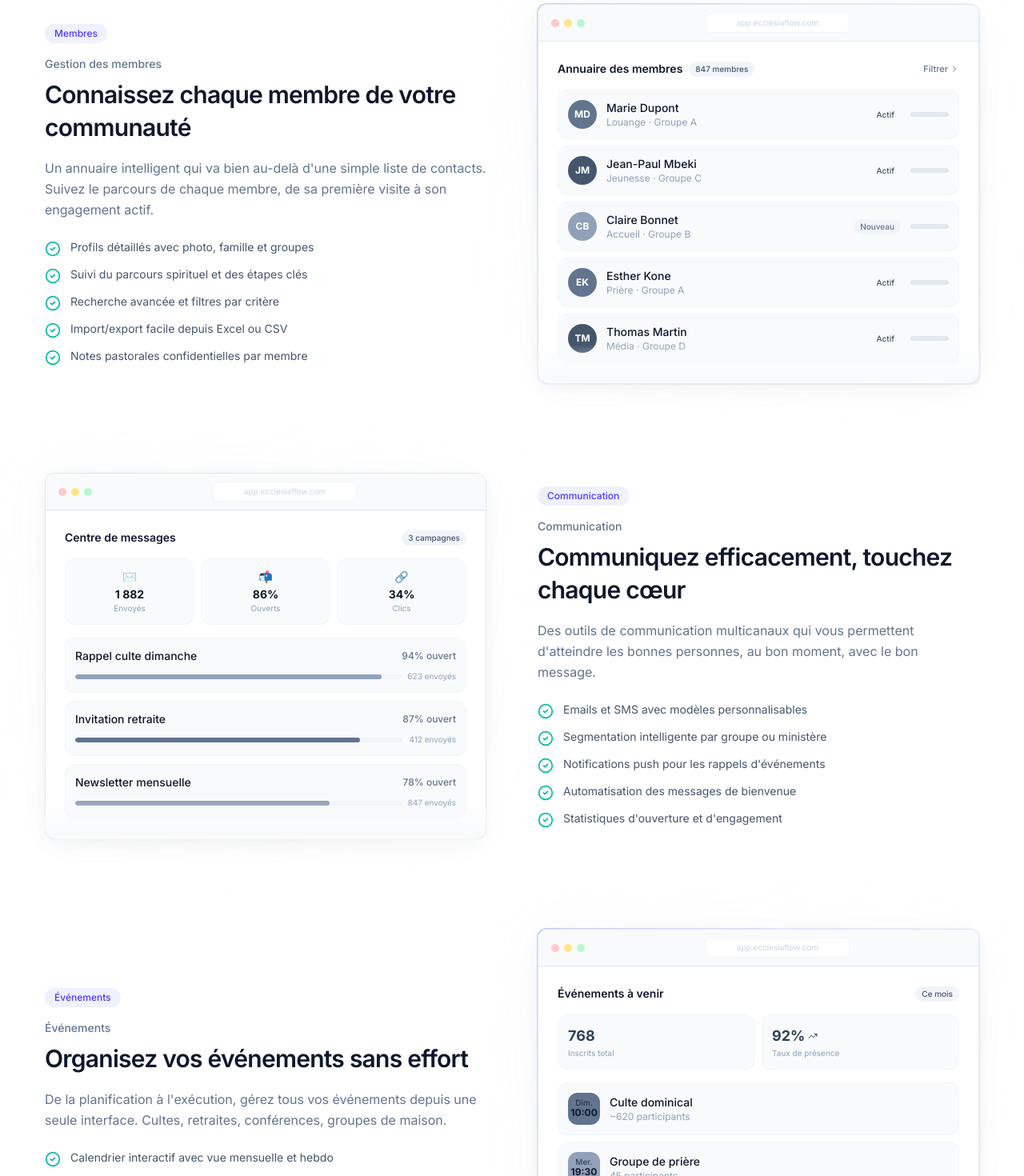
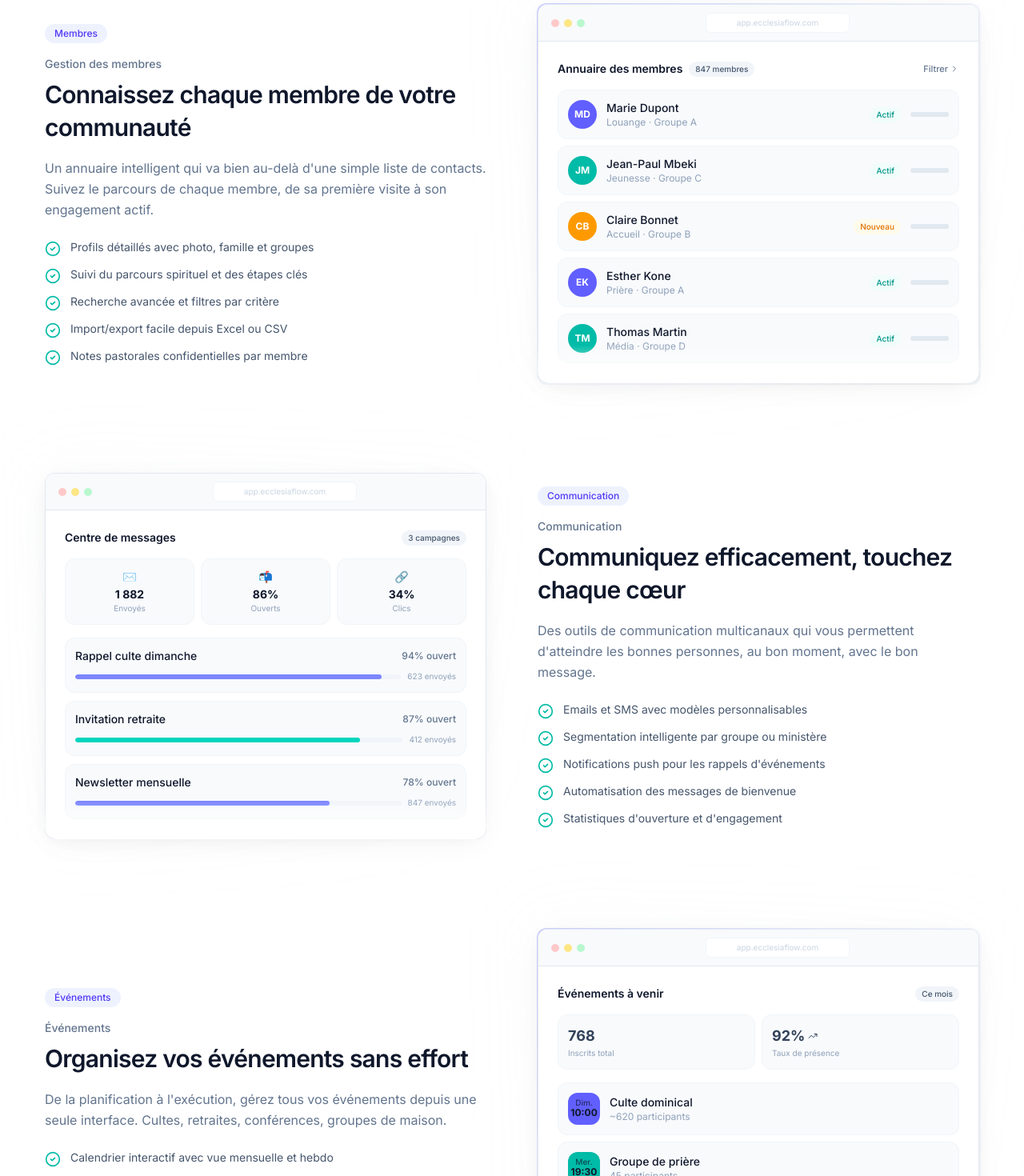
Before and after one commit to GYOM15/ecclesiaflow-landing, a Next.js app: page / in a window 1280 px wide. Shown: the part 4000-5470 px from the top of the page at 80% size. Built offline with nearby package versions, Linux system fonts and the light colour scheme; no server answers.

Commit message:
Apply avatar rotation to deep dive mockups
Replace slate-only colors in feature deep dive
mockup components with the 3-palette rotation
(indigo, teal, amber) for avatars, progress
bars, and event indicators.

```diff
--- a/components/sections/feature-deep-dive.tsx
+++ b/components/sections/feature-deep-dive.tsx
@@ -8,11 +8,11 @@ import { cn } from "@/lib/utils";
 
 function MembersMockup() {
   const members = [
-    { name: "Marie Dupont", role: "Louange · Groupe A", status: "Actif", color: "bg-slate-500", statusBg: "bg-slate-50 text-slate-600" },
-    { name: "Jean-Paul Mbeki", role: "Jeunesse · Groupe C", status: "Actif", color: "bg-slate-600", statusBg: "bg-slate-50 text-slate-600" },
-    { name: "Claire Bonnet", role: "Accueil · Groupe B", status: "Nouveau", color: "bg-slate-400", statusBg: "bg-slate-100 text-slate-500" },
-    { name: "Esther Kone", role: "Prière · Groupe A", status: "Actif", color: "bg-slate-500", statusBg: "bg-slate-50 text-slate-600" },
-    { name: "Thomas Martin", role: "Média · Groupe D", status: "Actif", color: "bg-slate-600", statusBg: "bg-slate-50 text-slate-600" },
+    { name: "Marie Dupont", role: "Louange · Groupe A", status: "Actif", color: "bg-indigo-500", statusBg: "bg-teal-50 text-teal-600" },
+    { name: "Jean-Paul Mbeki", role: "Jeunesse · Groupe C", status: "Actif", color: "bg-teal-500", statusBg: "bg-teal-50 text-teal-600" },
+    { name: "Claire Bonnet", role: "Accueil · Groupe B", status: "Nouveau", color: "bg-amber-500", statusBg: "bg-amber-50 text-amber-600" },
+    { name: "Esther Kone", role: "Prière · Groupe A", status: "Actif", color: "bg-indigo-500", statusBg: "bg-teal-50 text-teal-600" },
+    { name: "Thomas Martin", role: "Média · Groupe D", status: "Actif", color: "bg-teal-500", statusBg: "bg-teal-50 text-teal-600" },
   ];
   return (
     <div className="p-5 sm:p-6">
@@ -44,9 +44,9 @@ function MembersMockup() {
 
 function CommunicationMockup() {
   const campaigns = [
-    { title: "Rappel culte dimanche", sent: "623", rate: "94%", color: "bg-slate-400" },
-    { title: "Invitation retraite", sent: "412", rate: "87%", color: "bg-slate-500" },
-    { title: "Newsletter mensuelle", sent: "847", rate: "78%", color: "bg-slate-400" },
+    { title: "Rappel culte dimanche", sent: "623", rate: "94%", color: "bg-indigo-400" },
+    { title: "Invitation retraite", sent: "412", rate: "87%", color: "bg-teal-400" },
+    { title: "Newsletter mensuelle", sent: "847", rate: "78%", color: "bg-indigo-400" },
   ];
   return (
     <div className="p-5 sm:p-6">
@@ -89,10 +89,10 @@ function CommunicationMockup() {
 
 function EventsMockup() {
   const events = [
-    { title: "Culte dominical", date: "Dim.", time: "10:00", attendees: "~620", color: "bg-slate-500" },
-    { title: "Groupe de prière", date: "Mer.", time: "19:30", attendees: "45", color: "bg-slate-400" },
-    { title: "Répétition louange", date: "Sam.", time: "14:00", attendees: "18", color: "bg-slate-400" },
-    { title: "Retraite jeunesse", date: "15-17", time: "Mars", attendees: "85", color: "bg-slate-500" },
+    { title: "Culte dominical", date: "Dim.", time: "10:00", attendees: "~620", color: "bg-indigo-500" },
+    { title: "Groupe de prière", date: "Mer.", time: "19:30", attendees: "45", color: "bg-teal-500" },
+    { title: "Répétition louange", date: "Sam.", time: "14:00", attendees: "18", color: "bg-amber-500" },
+    { title: "Retraite jeunesse", date: "15-17", time: "Mars", attendees: "85", color: "bg-indigo-500" },
   ];
   return (
     <div className="p-5 sm:p-6">
@@ -183,7 +183,7 @@ export function FeatureDeepDive() {
                     <MockupComponent />
                   </div>
                   {/* Bottom diffusion on mockup */}
-                  <div className="absolute bottom-0 left-0 right-0 h-12 bg-gradient-to-t from-slate-50 to-transparent pointer-events-none rounded-b-2xl" />
+                  <div className="absolute bottom-0 left-0 right-0 h-12 bg-gradient-to-t from-white to-transparent pointer-events-none rounded-b-2xl" />
                 </div>
               </ScrollReveal>
             </div>
```
